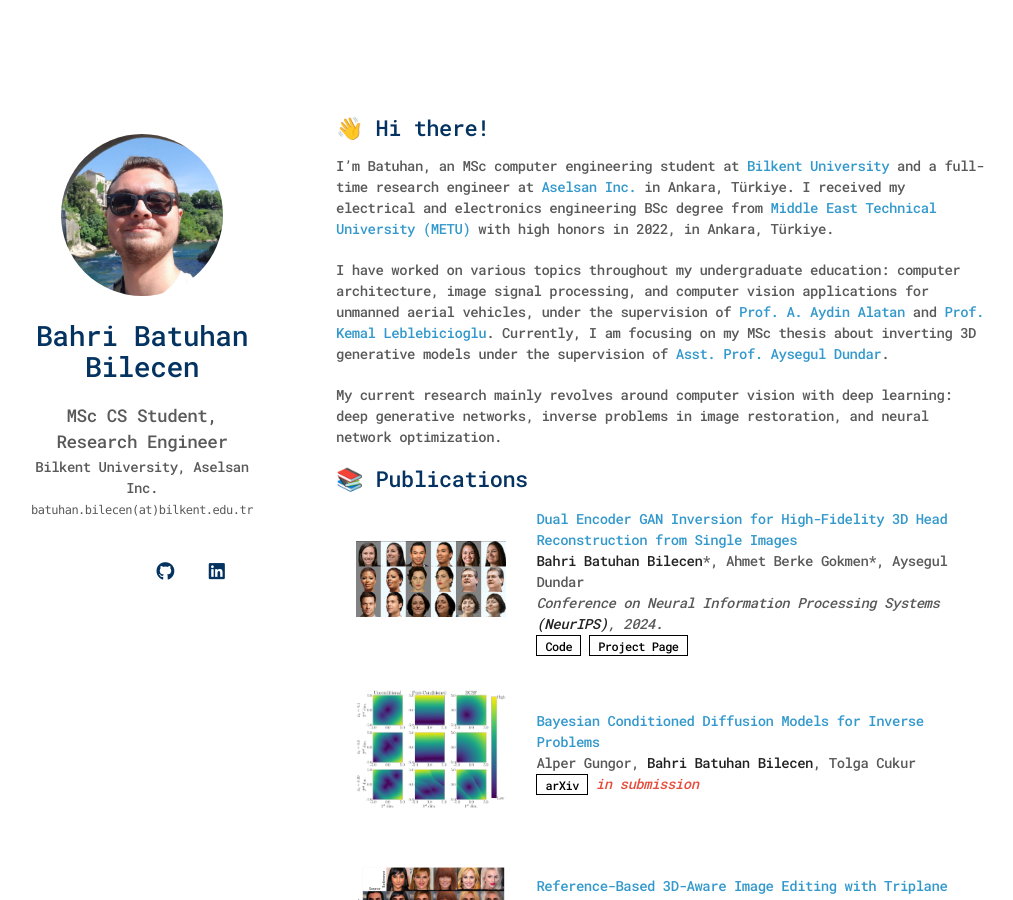
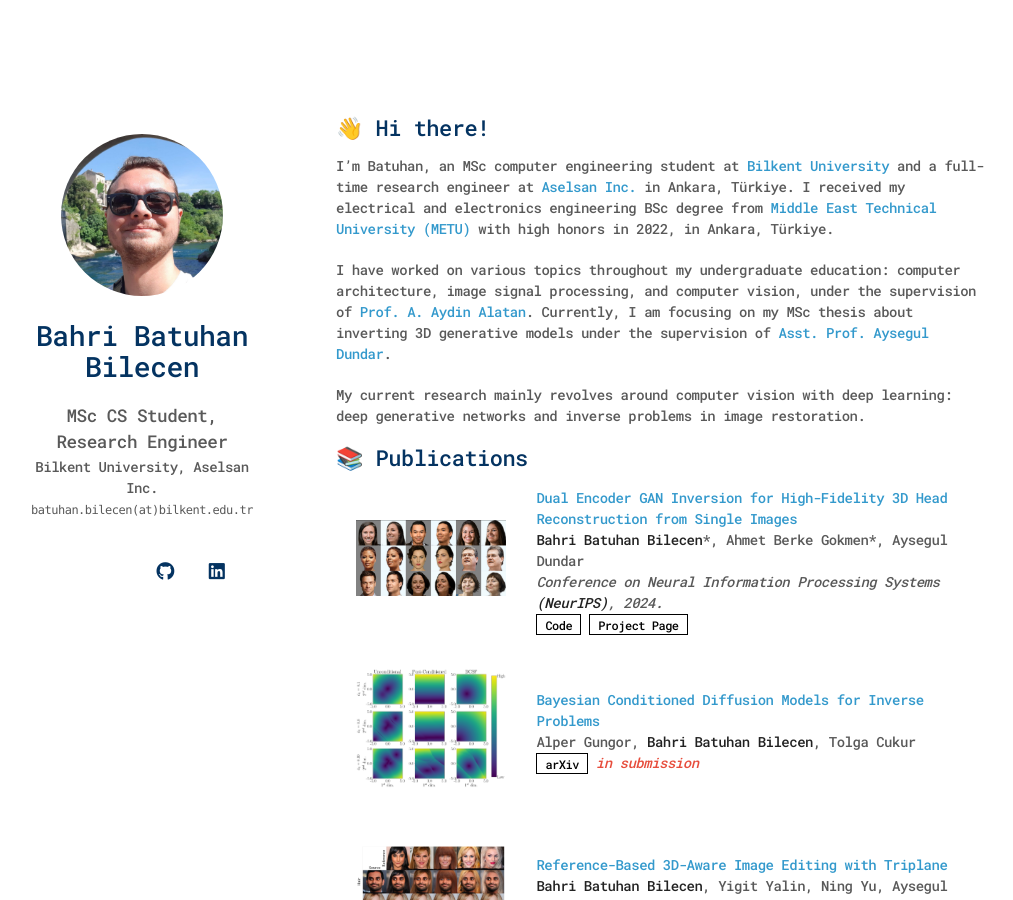
Before and after one commit to three-bee/three-bee.github.io, a Jekyll site: the page built from index.md, in a window 1280 px wide and 900 px high. Shown: the whole window, without its empty margins (134-1147 px from the left). Built offline with Jekyll 4.4.1, drawn with Linux system fonts in a browser that asks for light colours; nearby versions of some CDN libraries; a style sheet for code colours, icons or effects is not loaded; our own code applies the rules of GitHub Pages for plain Markdown files.

Commit message:
Update index.md

```diff
--- a/index.md
+++ b/index.md
@@ -5,8 +5,8 @@
 ## 👋 Hi there!
 I'm Batuhan, an MSc computer engineering student at [Bilkent University](https://w3.bilkent.edu.tr/bilkent/) and a full-time research engineer at [Aselsan Inc.](https://www.aselsan.com/en) in Ankara, Türkiye. I received my electrical and electronics engineering BSc degree from [Middle East Technical University (METU)](https://www.metu.edu.tr/) with high honors in 2022, in Ankara, Türkiye.
 
-I have worked on various topics throughout my undergraduate education: computer architecture, image signal processing, and computer vision applications for unmanned aerial vehicles, under the supervision of [Prof. A. Aydin Alatan](https://eee.metu.edu.tr/tr/personel/aydin-alatan) and [Prof. Kemal Leblebicioglu](https://eee.metu.edu.tr/tr/personel/kemal-leblebicioglu). Currently, I am focusing on my MSc thesis about inverting 3D generative models under the supervision of [Asst. Prof. Aysegul Dundar](http://www.cs.bilkent.edu.tr/~adundar/).
+I have worked on various topics throughout my undergraduate education: computer architecture, image signal processing, and computer vision, under the supervision of [Prof. A. Aydin Alatan](https://eee.metu.edu.tr/tr/personel/aydin-alatan). Currently, I am focusing on my MSc thesis about inverting 3D generative models under the supervision of [Asst. Prof. Aysegul Dundar](http://www.cs.bilkent.edu.tr/~adundar/).
 
-My current research mainly revolves around computer vision with deep learning: deep generative networks, inverse problems in image restoration, and neural network optimization.
+My current research mainly revolves around computer vision with deep learning: deep generative networks and inverse problems in image restoration.
 
 {% include_relative _includes/publications.md %}
```
